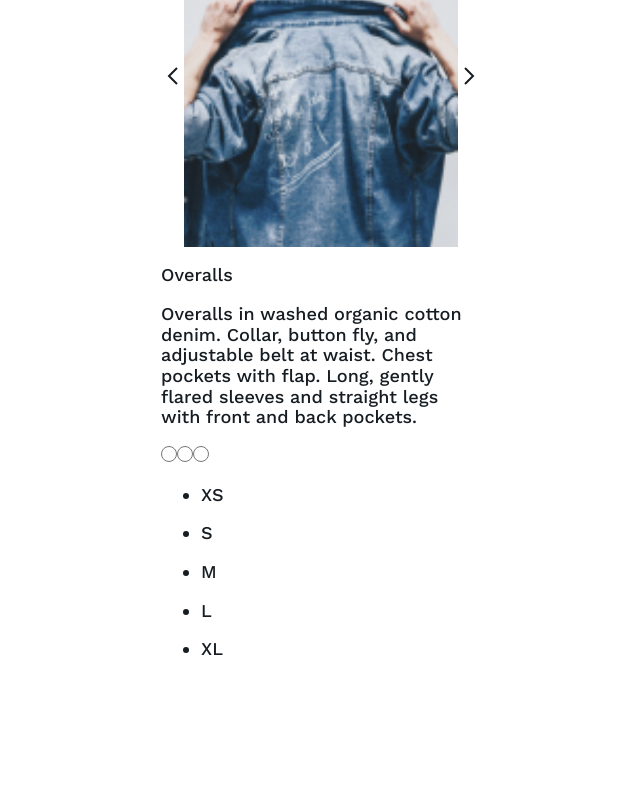
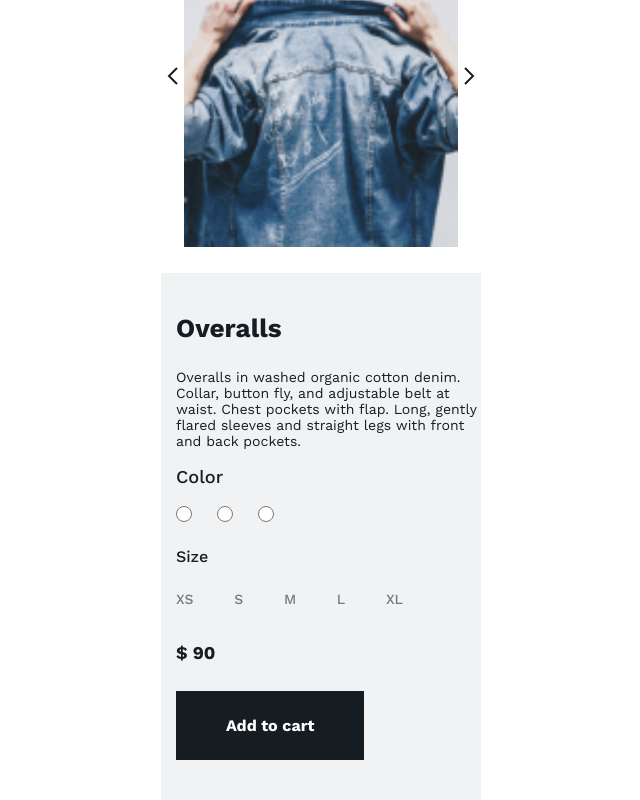
Before and after one commit to hellonasd/denim-app, a React (Create React App) app: page / in a window 1280 px wide. Shown: the part 1493-2293 px from the top of the page, without its empty margins (319-959 px from the left). Before the commit the page ends 2171 px from the top, so only its background shows below. Built offline with nearby package versions, Linux system fonts and the light colour scheme.

Commit message:
detail 320 1

```diff
--- a/src/components/Btn/btn.css
+++ b/src/components/Btn/btn.css
@@ -1,6 +1,4 @@
 .btn {
-  /* margin-top: 30px; */
-  /* padding: 20px 45px; */
   margin: 0;
   padding: 0;
   border: none;
@@ -13,7 +11,7 @@
   padding: 20px 45px;
 }
 
-.catalog--btn{
+.catalog--btn {
   margin: 0 auto;
   display: block;
   padding-left: 46px;
@@ -21,3 +19,15 @@
   padding-top: 27px;
   padding-bottom: 27px;
 }
+
+.btn--add-card {
+  padding: 25px 50px;
+  margin-top: 10px;
+  margin-bottom: 40px;
+  font-family: Work Sans;
+  font-style: normal;
+  font-weight: bold;
+  font-size: 16px;
+  line-height: 19px;
+  color: #ffffff;
+}
--- a/src/components/Color/Color.jsx
+++ b/src/components/Color/Color.jsx
@@ -2,12 +2,25 @@ import React from 'react';
 
 import '../Color/color.css';
 
+
+const inputStyle = {
+  filter: 'grayscale(.5)',
+  backgroun : 'red'
+};
+
 export const Color = ({color}) => {
-  console.log(color)
+
   return (
     <React.Fragment>
       {color.map(it => {
-        return <input key={Math.random() * 10} className="input--color" type="radio" name="color" style={{background : it}}/>
+        return <input
+        key={Math.random() * 10}
+        className="input--color"
+        type="radio"
+         name="color"
+        //  style={{filter: `${grayscale(1)}`}}
+         style={inputStyle}
+         />
       })}
     </React.Fragment>
   )
--- a/src/components/Color/color.css
+++ b/src/components/Color/color.css
@@ -1,5 +1,17 @@
 .input--color {
+  margin: 0px 25px 0px 0px;
   border: none;
   width: 16px;
   height: 16px;
+
 }
+
+input[type='radio']:active{
+  background-color: indigo;
+}
+
+
+.input--color:not(:disabled):active::before {
+  background-color: #b3d7ff;
+  border-color: #b3d7ff;
+}
--- a/src/components/product-detail/ProductDetail.jsx
+++ b/src/components/product-detail/ProductDetail.jsx
@@ -1,15 +1,11 @@
 import React from "react";
 import { Color } from "../Color/Color.jsx";
+import { Btn } from "../Btn/Btn.jsx";
 
-import { Gallery } from "../Gallery/Gallery.jsx";
-
+import "../product-detail/productDetail.css";
 export const ProductDetail = ({ price, color, size }) => {
-
-  console.log(color)
-  console.log(price)
   return (
     <div className="detail__main">
-
       <div className="detail__wrapper">
         <div className="detail__description">
           <p className="detail__description--title">Overalls</p>
@@ -19,19 +15,25 @@ export const ProductDetail = ({ price, color, size }) => {
             flared sleeves and straight legs with front and back pockets.
           </p>
         </div>
-        <Color color={color}/>
-        <div className='detail__size'>
-          {size.map(it => {
+        <div className="detail__color">
+          <p className="color__title">Color</p>
+          <Color color={color} />
+        </div>
+        <p className="detail__size">Size</p>
+        <div className="detail__size--wrapp">
+          {size.map((it) => {
             return (
-              <ul key={Math.random() * 10} className='detail__size--list'>
-                <li key={Math.random() * 10} className='detail__size--name'>
+              <ul key={Math.random() * 10} className="detail__size--list">
+                <li key={Math.random() * 10} className="detail__size--name">
                   {it}
                 </li>
               </ul>
-            )
+            );
           })}
+        </div>
+        <p className="detail__price">{price}</p>
 
-        </div>
+        <Btn subClass="btn--add-card" btnSubstring="Add to cart" />
       </div>
     </div>
   );
--- a/src/components/product-detail/productDetail.css
+++ b/src/components/product-detail/productDetail.css
@@ -0,0 +1,67 @@
+.detail__size--list {
+  list-style: none;
+  padding: 0px;
+  margin: 0px;
+}
+
+.detail__size--wrapp {
+  margin-top: 25px;
+  display: flex;
+  justify-content: space-between;
+  width: 227px;
+}
+.detail__size {
+  margin-top: 20px;
+  margin-bottom: 0px;
+  font-family: Work Sans;
+  font-style: normal;
+  font-weight: 500;
+  font-size: 16px;
+  line-height: 19px;
+  color: #151c22;
+}
+
+.detail__description--title {
+  font-family: Work Sans;
+  font-style: normal;
+  font-weight: bold;
+  font-size: 26px;
+  line-height: 30px;
+  padding-top: 40px;
+}
+
+.detail__description--subtitle {
+  font-family: Work Sans;
+  font-style: normal;
+  font-weight: normal;
+  font-size: 14px;
+  line-height: 16px;
+  color: #151c22;
+}
+
+.detail__main {
+  background-color: #f1f2f4;
+}
+.detail__wrapper {
+  margin-left: 15px;
+}
+
+.detail__price {
+  font-family: Work Sans;
+  font-style: normal;
+  font-weight: bold;
+  font-size: 18px;
+  line-height: 21px;
+  margin-top: 35px;
+}
+
+.detail__size--name {
+  font-family: Work Sans;
+  font-style: normal;
+  font-weight: 500;
+  font-size: 14px;
+  line-height: 16px;
+  display: flex;
+  align-items: center;
+  color: #727a82;
+}
```
